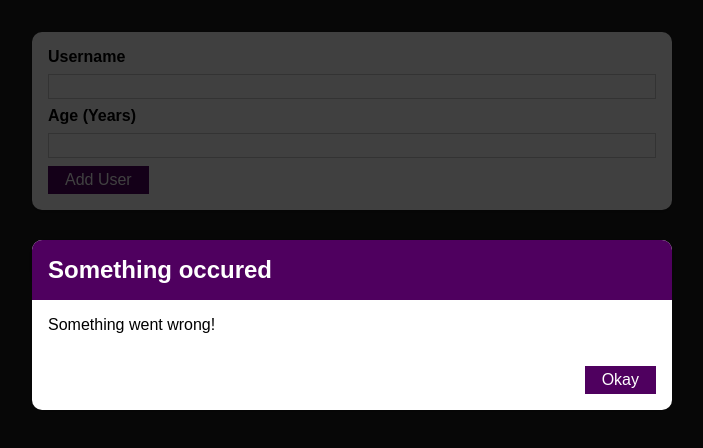
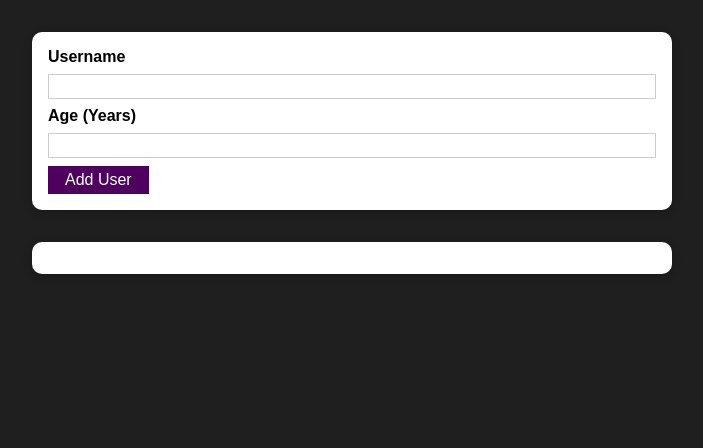
Before and after one commit to RossCr0ss/practice_project, a React (Create React App) app: page / in a window 1280 px wide. Shown: the top 448 px of the page, without its empty margins (288-991 px from the left). Built offline with nearby package versions, Linux system fonts and the light colour scheme.

Commit message:
Managing the Error State

```diff
--- a/src/components/UI/ErrorModal.js
+++ b/src/components/UI/ErrorModal.js
@@ -7,14 +7,14 @@
 const ErrorModal = (props) => {
   return (
     <div>
-      <div className={classes.backdrop} />
+      <div className={classes.backdrop} onClick={props.onConfirm} />
       <Card className={classes.modal}>
         <header className={classes.header}>
           <h2>{props.title}</h2>
         </header>
         <div className={classes.content}>{props.message}</div>
         <footer className={classes.actions}>
-          <Button>Okay</Button>
+          <Button onClick={props.onConfirm}>Okay</Button>
         </footer>
       </Card>
     </div>
--- a/src/components/Users/AddUser.js
+++ b/src/components/Users/AddUser.js
@@ -7,6 +7,7 @@
 const AddUser = (props) => {
   const [enteredUsername, setEnteredUsername] = useState('');
   const [enteredAge, setEnteredAge] = useState('');
+  const [error, setError] = useState();
 
   const usernameChangeHandler = (e) => {
     setEnteredUsername(e.target.value);
@@ -20,22 +21,39 @@
     event.preventDefault();
 
     if (enteredUsername.trim().length === 0 || enteredAge.trim().length === 0) {
+      setError({
+        title: 'Invalid input',
+        message: 'Please enter a valid name and age (non-empty values).',
+      });
       return;
     }
 
     if (+enteredAge < 1) {
+      setError({
+        title: 'Invalid age',
+        message: 'Please enter a valid age (>0).',
+      });
       return;
     }
 
     props.onAddUser(enteredUsername, enteredAge);
-    console.log(`Username: ${enteredUsername}, Age: ${enteredAge}`);
     setEnteredUsername('');
     setEnteredAge('');
   };
 
+  const errorHandler = () => {
+    setError(null);
+  };
+
   return (
     <>
-      <ErrorModal title="Something occured" message="Something went wrong!" />
+      {error && (
+        <ErrorModal
+          title={error.title}
+          message={error.message}
+          onConfirm={errorHandler}
+        />
+      )}
       <Card className={classes.input}>
         <form onSubmit={addUserHandler}>
           <label htmlFor="username">Username</label>
```
